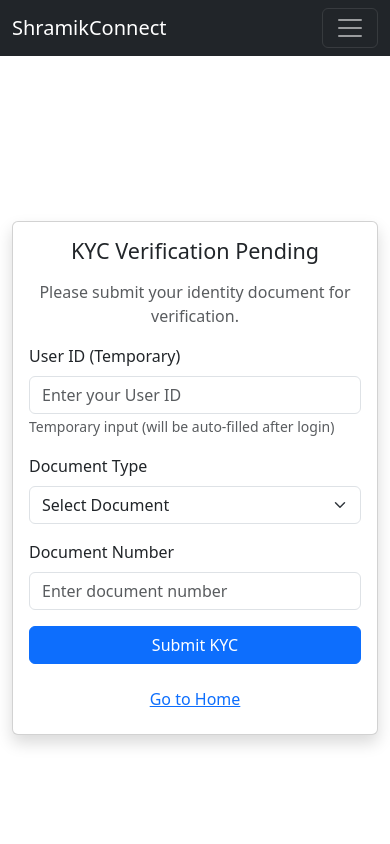
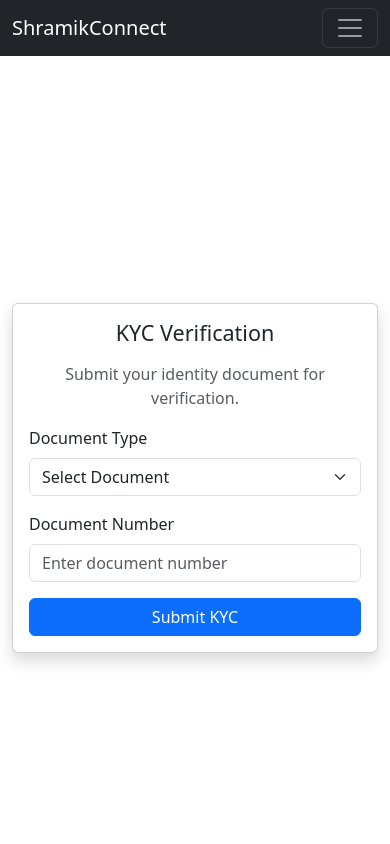
Before and after one commit to CDACAug2025/ShramikConnect_Frontend, a React (Vite) app: page /kyc-pending in a window 390 px wide. Shown: the top 844 px of the page. Built offline with nearby package versions, Linux system fonts and the light colour scheme.

Commit message:
email verificaion, login accesible usin phone no, kyc pending page corrected

```diff
--- a/src/modules/auth/components/LoginForm.jsx
+++ b/src/modules/auth/components/LoginForm.jsx
@@ -10,7 +10,7 @@ const LoginForm = () => {
     const data = new FormData(e.target);
 
     login({
-      email: data.get('username'),
+      username: data.get('username'), // ✅ email OR phone
       password: data.get('password'),
     });
   };
--- a/src/modules/auth/components/RegisterForm.jsx
+++ b/src/modules/auth/components/RegisterForm.jsx
@@ -1,10 +1,13 @@
-import { Form, Button } from 'react-bootstrap';
+import { Form, Button, Modal } from 'react-bootstrap';
 import { useState } from 'react';
 import { registerApi } from '../services/authApi';
 import { ROLES } from '@/shared/constants/roles';
+import { useNavigate } from 'react-router-dom';
 
 const RegisterForm = () => {
   const [loading, setLoading] = useState(false);
+  const [showSuccessModal, setShowSuccessModal] = useState(false);
+  const navigate = useNavigate();
 
   const handleSubmit = async (e) => {
     e.preventDefault();
@@ -18,11 +21,13 @@ const RegisterForm = () => {
       role: data.get('role'),
     };
 
-
     try {
       setLoading(true);
       await registerApi(payload);
-      window.location.href = '/login';
+
+      // ✅ SHOW MODAL INSTEAD OF REDIRECT
+      setShowSuccessModal(true);
+
     } catch (err) {
       alert('Registration failed');
     } finally {
@@ -30,44 +35,32 @@ const RegisterForm = () => {
     }
   };
 
+  const handleCloseModal = () => {
+    setShowSuccessModal(false);
+    navigate('/login');
+  };
+
   return (
+    <>
       <Form onSubmit={handleSubmit}>
         {/* Name */}
         <Form.Group className="mb-3">
-        <Form.Control
-          name="name"
-          placeholder="Full Name"
-          required
-        />
+          <Form.Control name="name" placeholder="Full Name" required />
         </Form.Group>
 
         {/* Email */}
         <Form.Group className="mb-3">
-        <Form.Control
-          type="email"
-          name="email"
-          placeholder="Email Address"
-          required
-        />
+          <Form.Control type="email" name="email" placeholder="Email Address" required />
         </Form.Group>
 
         {/* Phone */}
         <Form.Group className="mb-3">
-        <Form.Control
-          name="phone"
-          placeholder="Phone Number"
-          required
-        />
+          <Form.Control name="phone" placeholder="Phone Number" required />
         </Form.Group>
 
         {/* Password */}
         <Form.Group className="mb-3">
-        <Form.Control
-          type="password"
-          name="password"
-          placeholder="Password"
-          required
-        />
+          <Form.Control type="password" name="password" placeholder="Password" required />
         </Form.Group>
 
         {/* Role */}
@@ -80,16 +73,31 @@ const RegisterForm = () => {
           </Form.Select>
         </Form.Group>
 
-
-
-      <Button
-        type="submit"
-        className="w-100"
-        disabled={loading}
-      >
+        <Button type="submit" className="w-100" disabled={loading}>
           {loading ? 'Creating Account...' : 'Register'}
         </Button>
       </Form>
+
+      {/* ✅ SUCCESS MODAL */}
+      <Modal show={showSuccessModal} onHide={handleCloseModal} centered>
+        <Modal.Header closeButton>
+          <Modal.Title>Registration Successful 🎉</Modal.Title>
+        </Modal.Header>
+        <Modal.Body>
+          <p className="mb-2">
+            Your account has been created successfully.
+          </p>
+          <p className="mb-0">
+            📧 Please <strong>check your email</strong> and verify your account before logging in.
+          </p>
+        </Modal.Body>
+        <Modal.Footer>
+          <Button variant="primary" onClick={handleCloseModal}>
+            Go to Login
+          </Button>
+        </Modal.Footer>
+      </Modal>
+    </>
   );
 };
 
--- a/src/modules/auth/hooks/useAuth.js
+++ b/src/modules/auth/hooks/useAuth.js
@@ -15,36 +15,37 @@ export const useAuth = () => {
 
       const data = await loginApi(credentials);
 
-      // ✅ Log the incoming role to debug redirects
-      console.log("Login Successful. Role detected:", data.role);
+      console.log("Login Successful:", data);
 
-      // 🔐 SAVE TOKEN
       saveToken(data.token);
 
-      // 👤 SAVE USER DATA (CRITICAL)
-      localStorage.setItem('token', data.token); // Ensure token is accessible for workerDashboardApi
+      localStorage.setItem('token', data.token);
       localStorage.setItem('userRole', data.role);
       localStorage.setItem('userName', data.fullName || '');
       localStorage.setItem('userId', data.userId);
 
-      // 🚦 ACCOUNT STATUS CHECK
+      // 🚦 EMAIL CHECK
       if (data.emailStatus !== 'VERIFIED') {
-        navigate('/kyc-pending');
-        return;
-      }else if (data.kycStatus !== 'APPROVED') {
-        navigate('/kyc-pending');
-        return;
-      }else if (data.accountStatus !== 'ACTIVE') {
-        navigate('/register');
+        navigate('/verify-email');
         return;
       }
 
+      // 🪪 KYC CHECK
+      if (data.kycStatus !== 'APPROVED') {
+        navigate('/kyc-pending');
+        return;
+      }
+
+      // 🔐 ACCOUNT STATUS
+      if (data.accountStatus !== 'ACTIVE') {
+        navigate('/login');
+        return;
+      }
 
       // 🚀 ROLE BASED REDIRECT
-      // Make sure these strings ('WORKER', 'ORGANIZATION') match your Database EXACTLY
       switch (data.role) {
         case 'WORKER':
-          navigate('/worker/dashboard'); // ✅ standalone route
+          navigate('/worker/dashboard');
           break;
         case 'CLIENT':
           navigate('/client/dashboard');
@@ -62,8 +63,7 @@ export const useAuth = () => {
           navigate('/');
       }
     } catch (err) {
-      console.error("Login failed:", err);
-      alert('Invalid credentials or Server Error');
+      alert(err.response?.data?.message || 'Invalid credentials');
     } finally {
       setLoading(false);
     }
@@ -72,7 +72,7 @@ export const useAuth = () => {
   const logout = () => {
     clearToken();
     clearAuth();
-    localStorage.clear(); // Ensure all worker data is wiped on logout
+    localStorage.clear();
     navigate('/login');
   };
 
--- a/src/modules/auth/services/authApi.js
+++ b/src/modules/auth/services/authApi.js
@@ -1,19 +1,11 @@
 import axiosInstance from '@/services/axiosInstance';
 
 export const loginApi = async (payload) => {
-  console.log('Login payload:', payload);
-  try {
-    const loginData = {
-      username: payload.email,
-      password: payload.password
-    };
-    const { data } = await axiosInstance.post('/auth/login', loginData);
-    console.log('Login response:', data);
-    return data;
-  } catch (error) {
-    console.error('Login error:', error.response?.data || error.message);
-    throw error;
-  }
+  const { data } = await axiosInstance.post('/auth/login', {
+    username: payload.username, // ✅ not email anymore
+    password: payload.password,
+  });
+  return data;
 };
 
 export const registerApi = async (payload) => {
--- a/src/modules/kyc/pages/KycPendingPage.jsx
+++ b/src/modules/kyc/pages/KycPendingPage.jsx
@@ -11,7 +11,6 @@ const KycPendingPage = () => {
     e.preventDefault();
     const data = new FormData(e.target);
 
-    const userId = data.get('userId'); // 👈 TEMP
     const payload = {
       documentType: data.get('documentType'),
       documentNumber: data.get('documentNumber'),
@@ -19,10 +18,11 @@ const KycPendingPage = () => {
 
     try {
       setLoading(true);
-      await submitKycApi(userId, payload);
-      alert('KYC submitted successfully');
+      await submitKycApi(payload);
+      alert('KYC submitted successfully. Please wait for verification.');
+      navigate('/');
     } catch (err) {
-      alert('Failed to submit KYC');
+      alert(err.response?.data?.message || 'Failed to submit KYC');
     } finally {
       setLoading(false);
     }
@@ -32,27 +32,13 @@ const KycPendingPage = () => {
     <Container className="d-flex justify-content-center align-items-center min-vh-100">
       <Card className="shadow w-100" style={{ maxWidth: 500 }}>
         <Card.Body>
-          <h4 className="mb-3 text-center">KYC Verification Pending</h4>
+          <h4 className="mb-3 text-center">KYC Verification</h4>
 
           <p className="text-muted text-center">
-            Please submit your identity document for verification.
+            Submit your identity document for verification.
           </p>
 
           <Form onSubmit={handleSubmit}>
-
-            {/* TEMP USER ID INPUT */}
-            <Form.Group className="mb-3">
-              <Form.Label>User ID (Temporary)</Form.Label>
-              <Form.Control
-                name="userId"
-                placeholder="Enter your User ID"
-                required
-              />
-              <small className="text-muted">
-                Temporary input (will be auto-filled after login)
-              </small>
-            </Form.Group>
-
             <Form.Group className="mb-3">
               <Form.Label>Document Type</Form.Label>
               <Form.Select name="documentType" required>
@@ -76,12 +62,6 @@ const KycPendingPage = () => {
               {loading ? 'Submitting...' : 'Submit KYC'}
             </Button>
           </Form>
-
-          <div className="d-grid gap-2 mt-3">
-            <Button variant="link" onClick={() => navigate('/')}>
-              Go to Home
-            </Button>
-          </div>
         </Card.Body>
       </Card>
     </Container>
--- a/src/modules/kyc/services/kycApi.js
+++ b/src/modules/kyc/services/kycApi.js
@@ -10,6 +10,7 @@ export const decideKyc = (kycId, decision) =>
   );
 
 
-  export const submitKycApi = (userId, payload) => {
-  return axios.post(`/kyc/submit?userId=${userId}`, payload);
+  export const submitKycApi = async (payload) => {
+  const { data } = await axios.post('/kyc/submit', payload);
+  return data;
 };
```
Lines whose indentation alone changed are shown as unchanged.
